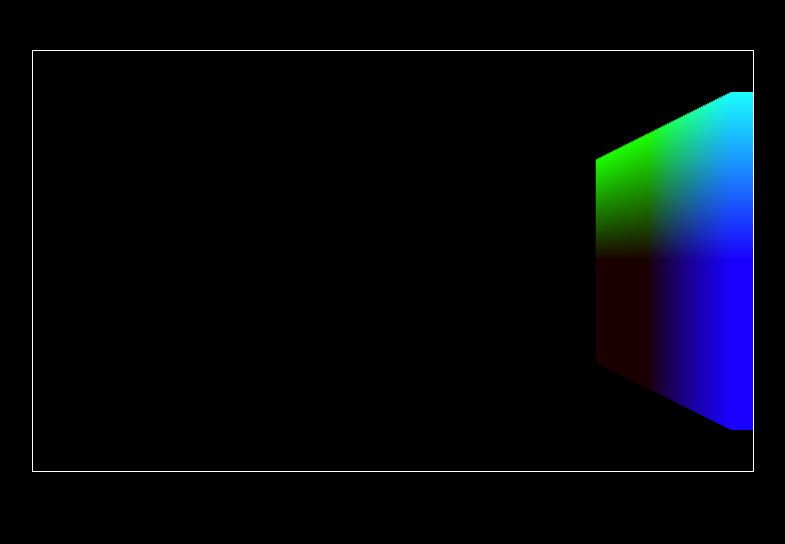
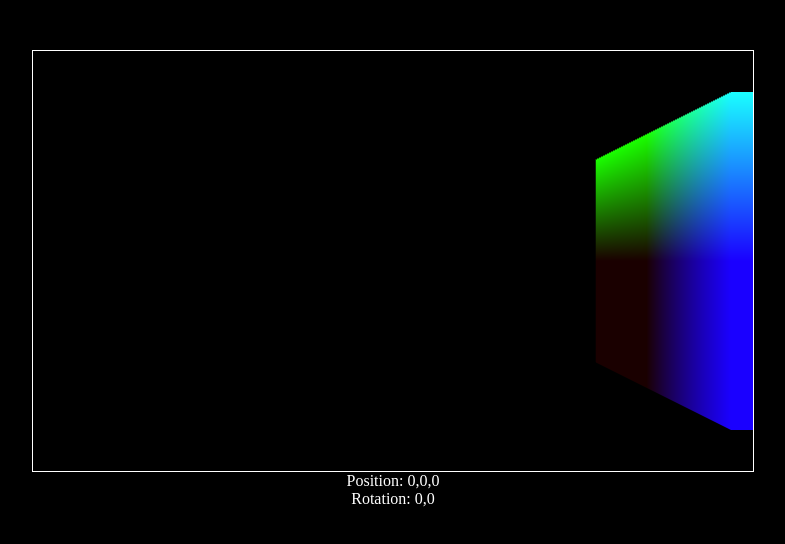
Before and after one commit to Zyneak/EndlessBummer-s-Endless-Runner-Royale, a plain HTML site: page index.html in a window 1280 px wide. Shown: the whole page, without its empty margins (247-1032 px from the left). Drawn offline with Linux system fonts and the light colour scheme.

Commit message:
Position and rotation info added

```diff
--- a/index.html
+++ b/index.html
@@ -17,12 +17,25 @@
             margin-top:50px;
             border: 1px solid white;
         }
+
+        .info{
+            text-align: center;
+        }
+        .info span{
+             display: inline-block;
+             color: white;
+         }
     </style>
 </head>
 <body>
     <canvas id="quake_op_af" width="720" height="420">
 
     </canvas>
+    <div class="info">
+        <span id="position">Position: 0,0,0</span><br/>
+        <span id="rotation">Rotation: 0,0</span>
+    </div>
+    <span>Position: </span>
     <script type="text/javascript" src="gl-matrix.js"></script>
     <script type="text/javascript" src="index.js"></script>
 </body>
--- a/index.js
+++ b/index.js
@@ -269,6 +269,8 @@ document.addEventListener("keydown",function(e) {
             console.log("Rot: " + cam.rotation);
             break;
     }
+    document.getElementById("position").innerHTML = "Position: " + cam.position[0].toFixed(3) + ", " + cam.position[1].toFixed(3) + ", " + cam.position[2].toFixed(3);
+    document.getElementById("rotation").innerHTML = "Rotation: " + cam.rotation[0] + ", " + cam.rotation[1];
 
 });
 
```
